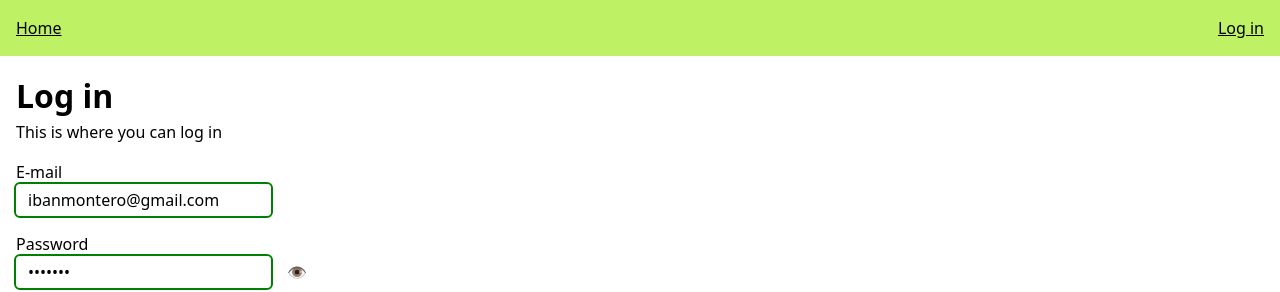
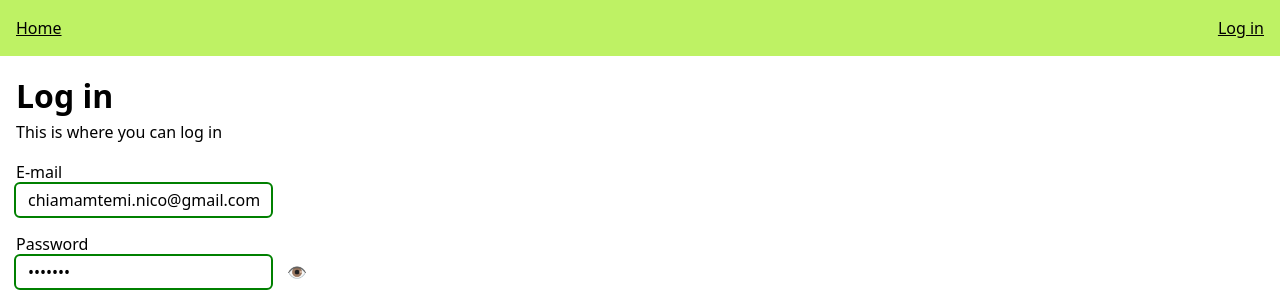
Before and after one commit to tentaclepurple/42_matcha, a SvelteKit app in the folder front/: page /login in a window 1280 px wide. Shown: the top 292 px of the page. Built offline with nearby package versions, Linux system fonts and the light colour scheme.

Commit message:
Change temporary default values in Login page

```diff
--- a/front/src/routes/login/+page.svelte
+++ b/front/src/routes/login/+page.svelte
@@ -61,7 +61,7 @@
 		<Form onSubmit={handleSubmit}>
 			<label>
 				E-mail
-				<input type="email" id="email" name="email" value="ibanmontero@gmail.com" required />
+				<input type="email" id="email" name="email" value="chiamamtemi.nico@gmail.com" required />
 			</label>
 
 			<label>
```
